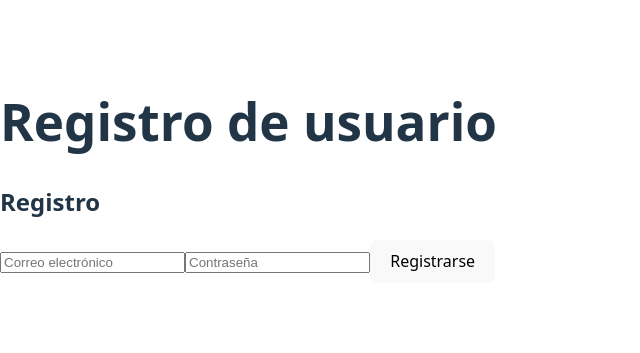
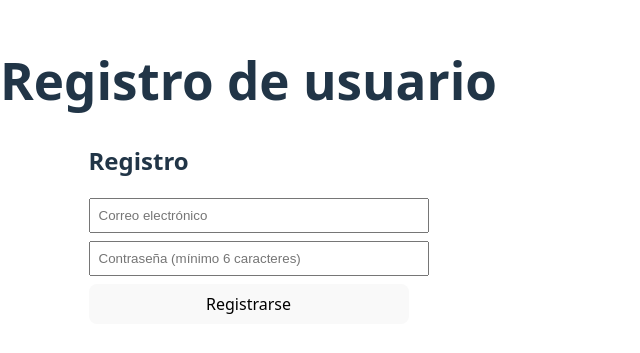
Before and after one commit to alxate/React, a React (Vite) app in the folder React-Alzate/: page / in a window 1280 px wide. Shown: the part 229-582 px from the top of the page, without its empty margins (0-640 px from the left). Built offline with nearby package versions, Linux system fonts and the light colour scheme.

Commit message:
Validaciones, manejo de errores y loading de register

```diff
--- a/React-Alzate/src/components/Register.tsx
+++ b/React-Alzate/src/components/Register.tsx
@@ -1,15 +1,96 @@
-import React from 'react';
+import React, { useState } from 'react';
+import { createUserWithEmailAndPassword } from 'firebase/auth';
+import { auth } from '../firebase';
 
 const Register: React.FC = () => {
+  const [email, setEmail] = useState('');
+  const [password, setPassword] = useState('');
+  const [error, setError] = useState<string | null>(null);
+  const [loading, setLoading] = useState(false);
+  const [success, setSuccess] = useState(false);
+
+  const validate = () => {
+    if (!email) {
+      setError('El correo es obligatorio');
+      return false;
+    }
+    // simple regex para validar formato básico de email
+    const emailRegex = /^[^\s@]+@[^\s@]+\.[^\s@]+$/;
+    if (!emailRegex.test(email)) {
+      setError('Formato de correo inválido');
+      return false;
+    }
+    if (password.length < 6) {
+      setError('La contraseña debe tener al menos 6 caracteres');
+      return false;
+    }
+    setError(null);
+    return true;
+  };
+
+  const handleRegister = async (e: React.FormEvent) => {
+    e.preventDefault();
+    if (!validate()) return;
+
+    setLoading(true);
+    try {
+      await createUserWithEmailAndPassword(auth, email, password);
+      setSuccess(true);
+      setEmail('');
+      setPassword('');
+    } catch (err: any) {
+      // Firebase devuelve un código de error en err.code
+      switch (err.code) {
+        case 'auth/email-already-in-use':
+          setError('Este correo ya está registrado');
+          break;
+        case 'auth/invalid-email':
+          setError('Correo inválido');
+          break;
+        case 'auth/weak-password':
+          setError('Contraseña muy débil');
+          break;
+        default:
+          setError('Error al registrar usuario');
+      }
+    } finally {
+      setLoading(false);
+    }
+  };
+
   return (
-    <div>
+    <form onSubmit={handleRegister} style={{ maxWidth: 320, margin: '0 auto' }}>
       <h2>Registro</h2>
-      <form>
-        <input type="email" placeholder="Correo electrónico" />
-        <input type="password" placeholder="Contraseña" />
-        <button type="submit">Registrarse</button>
-      </form>
-    </div>
+
+      {error && <div style={{ color: 'red', marginBottom: 8 }}>{error}</div>}
+      {success && <div style={{ color: 'green', marginBottom: 8 }}>¡Usuario registrado!</div>}
+
+      <div style={{ marginBottom: 8 }}>
+        <input
+          type="email"
+          placeholder="Correo electrónico"
+          value={email}
+          onChange={e => setEmail(e.target.value)}
+          disabled={loading}
+          style={{ width: '100%', padding: 8 }}
+        />
+      </div>
+
+      <div style={{ marginBottom: 8 }}>
+        <input
+          type="password"
+          placeholder="Contraseña (mínimo 6 caracteres)"
+          value={password}
+          onChange={e => setPassword(e.target.value)}
+          disabled={loading}
+          style={{ width: '100%', padding: 8 }}
+        />
+      </div>
+
+      <button type="submit" disabled={loading} style={{ width: '100%', padding: 8 }}>
+        {loading ? 'Registrando...' : 'Registrarse'}
+      </button>
+    </form>
   );
 };
 
```
